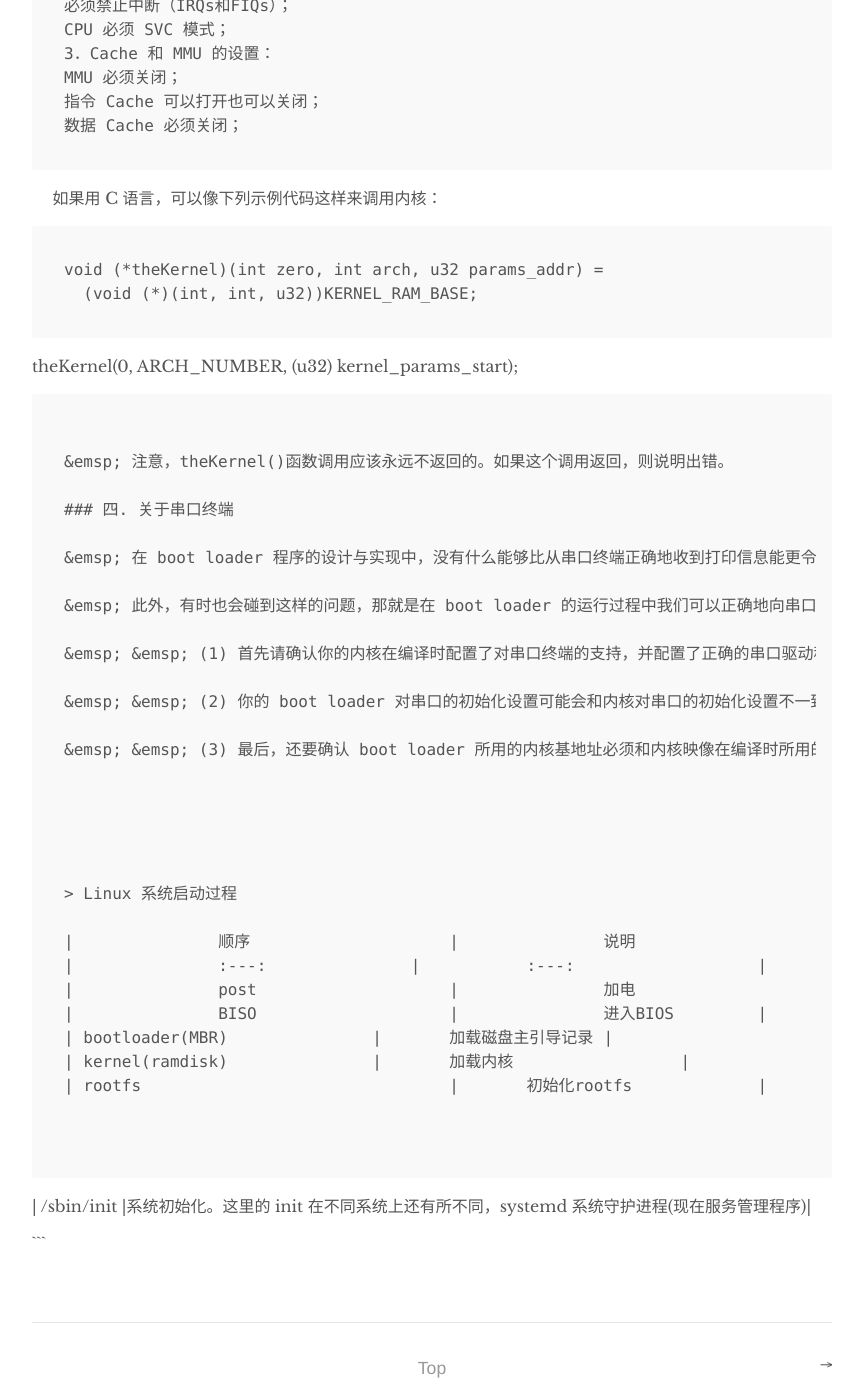
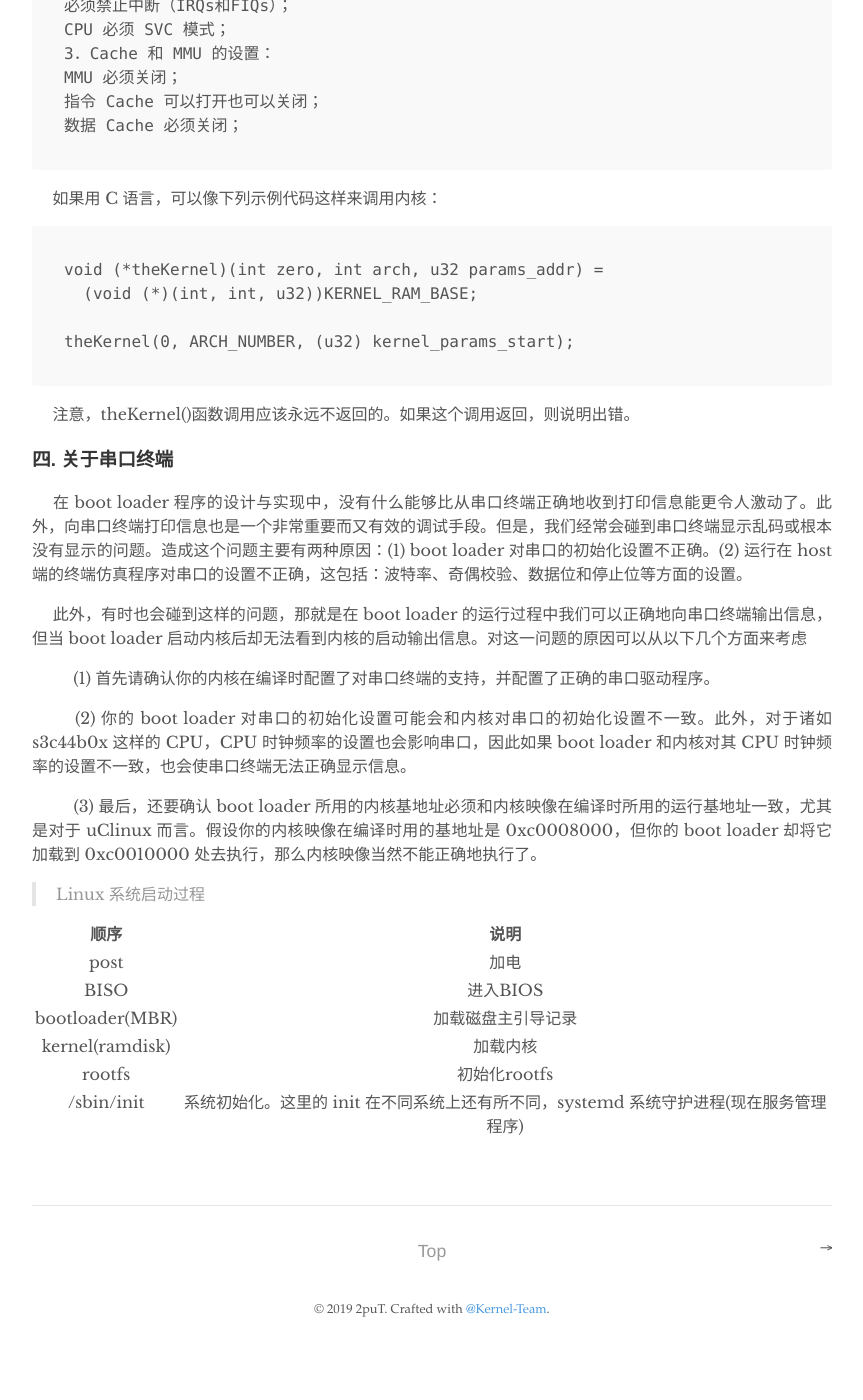
Before and after one commit to Kernel-Team/Kernel-Team.github.io, a Jekyll site: the page built from _posts/2019-07-19-Bootloader-operation-mechanism-analysis.md, in a window 1280 px wide and 1400 px high, scrolled down 11917 px. Shown: the whole window, without its empty margins (208-1071 px from the left). Built offline with Jekyll 4.4.1, drawn with Linux system fonts in a browser that asks for light colours; after the commit the page ends 13270 px from its top, so only the background shows below that.

Commit message:
fix summary

````diff
--- a/_posts/2019-07-19-Bootloader-operation-mechanism-analysis.md
+++ b/_posts/2019-07-19-Bootloader-operation-mechanism-analysis.md
@@ -439,8 +439,6 @@ MMU 必须关闭；
 ```
 void (*theKernel)(int zero, int arch, u32 params_addr) =
   (void (*)(int, int, u32))KERNEL_RAM_BASE;
-```
-
 
 theKernel(0, ARCH_NUMBER, (u32) kernel_params_start);
 ```
@@ -471,13 +469,9 @@ theKernel(0, ARCH_NUMBER, (u32) kernel_params_start);
 |		BISO			|		进入BIOS		|
 | bootloader(MBR)		|	加载磁盘主引导记录	|
 | kernel(ramdisk)		|	加载内核			|
-| rootfs			    	|	初始化rootfs		|
+| rootfs			    |	初始化rootfs		|
+| /sbin/init		    |系统初始化。这里的 init 在不同系统上还有所不同，systemd 系统守护进程(现在服务管理程序)|
 
-
-```
-| /sbin/init			    |系统初始化。这里的 init 在不同系统上还有所不同，systemd 系统守护进程(现在服务管理程序)|
-
-```
 
 
 [](参考资料：)
````
